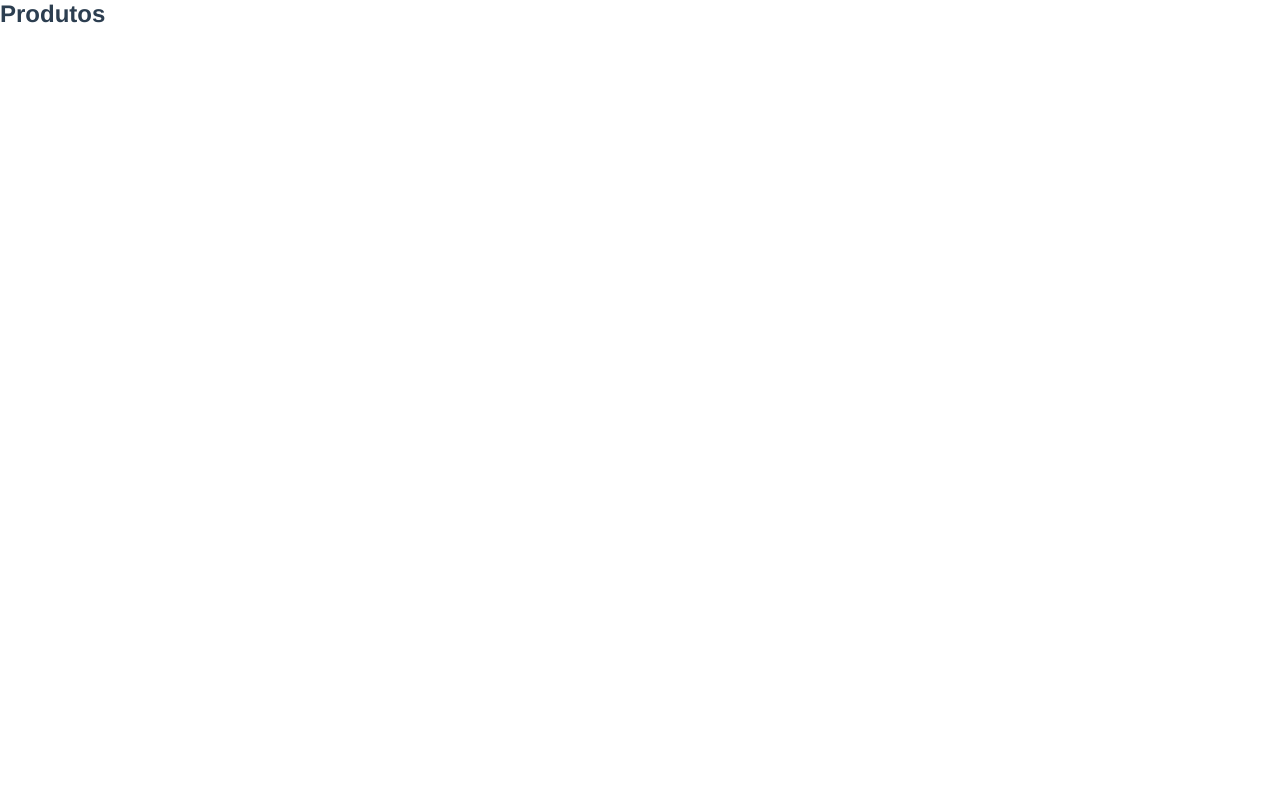
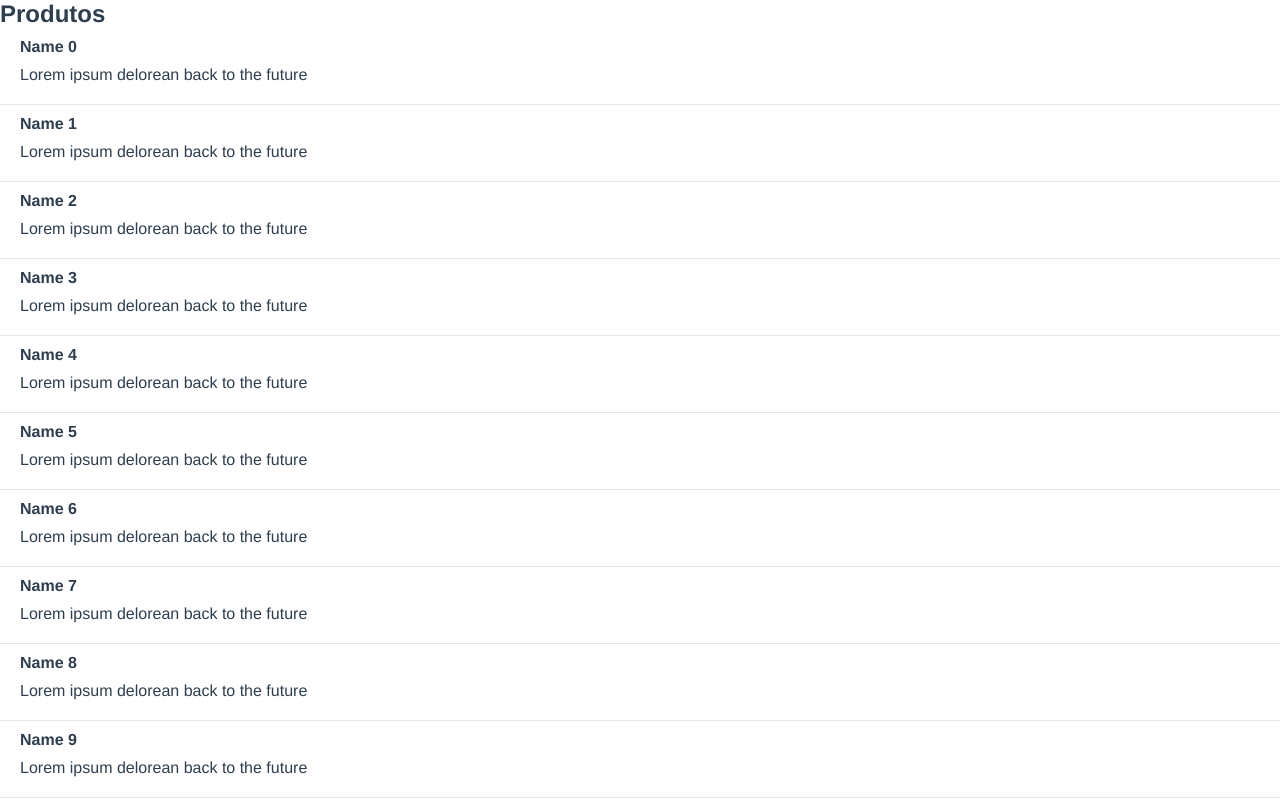
Before and after one commit to savilasaraiva/dev-academy-checkout-frontend, a Vue app: page / in a window 1280 px wide. Shown: the top 800 px of the page. Built offline with nearby package versions, Linux system fonts and the light colour scheme.

Commit message:
Creates vuex module products

```diff
--- a/src/pages/home/components/HomeProductList.vue
+++ b/src/pages/home/components/HomeProductList.vue
@@ -6,12 +6,18 @@
 </template>
 
 <script>
+import { createNamespacedHelpers } from 'vuex';
 import HomeProductListItem from './HomeProductListItem';
+
+const { mapState } = createNamespacedHelpers('products')
 
 export default {
     name: 'HomeProductList',
     components: {
         HomeProductListItem
+    },
+    computed: {
+        ...mapState(['products'])
     }
 }
 </script>
--- a/src/store/index.js
+++ b/src/store/index.js
@@ -1,15 +1,17 @@
 import Vue from 'vue'
 import Vuex from 'vuex'
+// import cart from './modules/cart'
+import products from './modules/products'
 
 Vue.use(Vuex)
 
+// const debug = process.env.NODE_ENV !== 'production'
+const debug = true
+
 export default new Vuex.Store({
-  state: {
+  modules: {
+    products,
+    // cart
   },
-  mutations: {
-  },
-  actions: {
-  },
-  modules: {
-  }
+  strict: debug,
 })
--- /dev/null
+++ b/src/store/modules/products.js
@@ -0,0 +1,29 @@
+const products = []
+
+for (let i = 0; i < 12; i++) {
+    products.push({
+        id: i,
+        name: `Name ${i}`,
+        description: 'Lorem ipsum delorean back to the future',
+        prize: (Math.random() * Math.random() * i + i)
+    })
+}
+
+const state = {
+    products
+}
+
+const getters = {}
+
+const actions = {}
+
+const mutations = {}
+
+
+export default {
+    namespaced: true,
+    state,
+    getters,
+    actions,
+    mutations
+}
```
